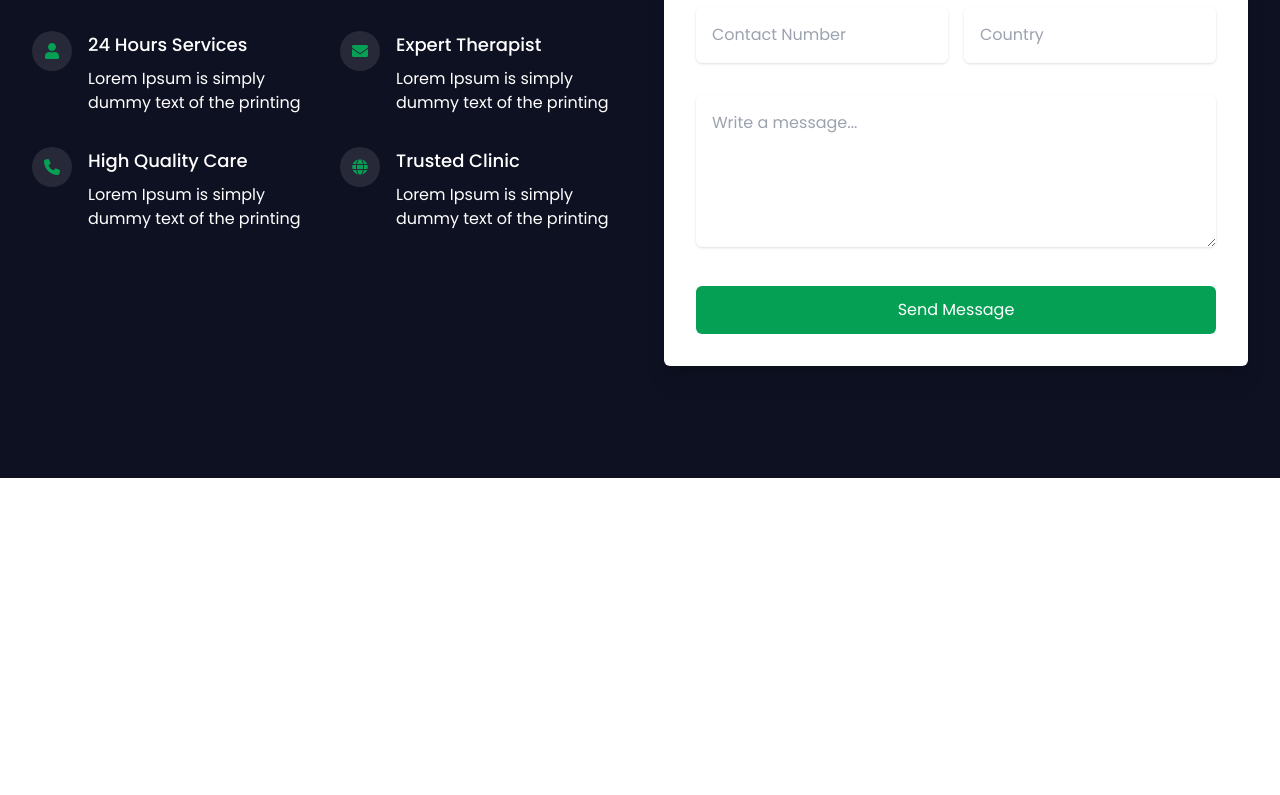
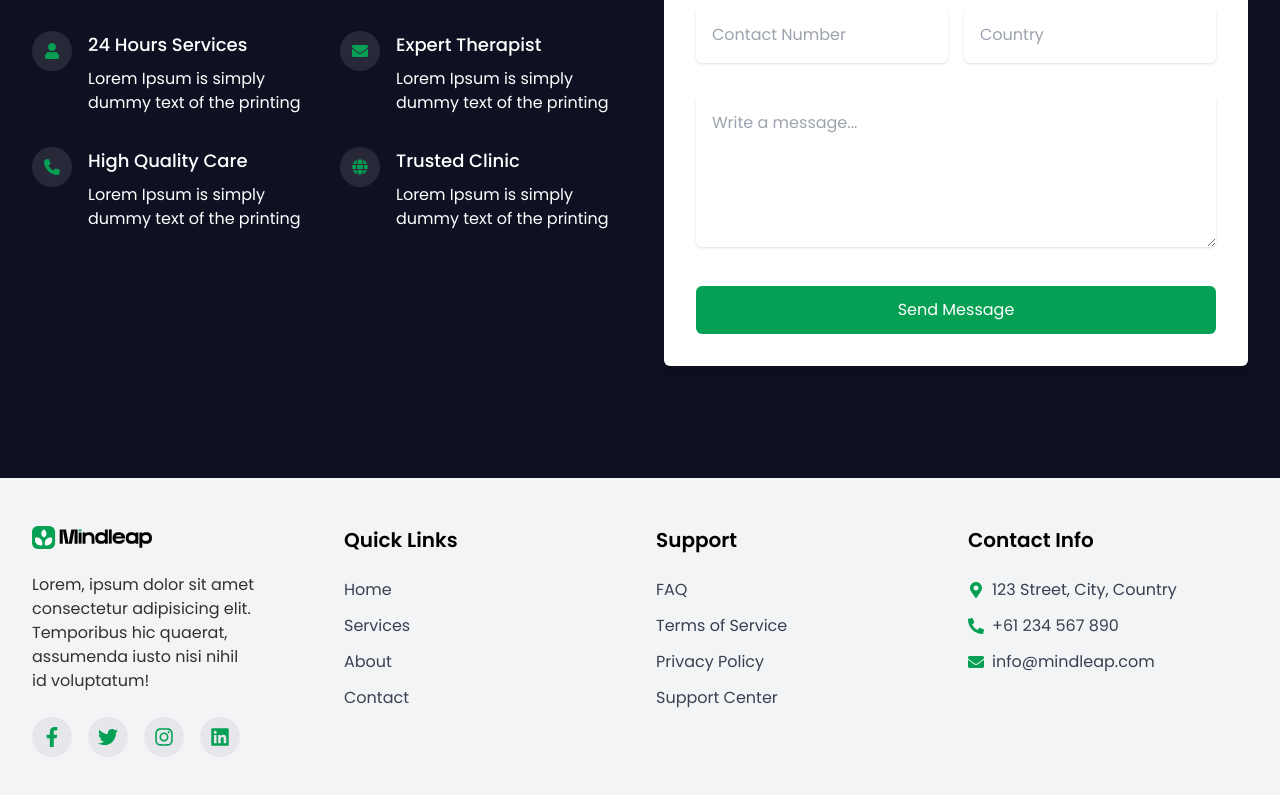
Before and after one commit to AaronJai/mind-motion, a Next.js app: page / in a window 1280 px wide. Shown: the part 4613-5408 px from the top of the page. Before the commit the page ends 5091 px from the top, so only its background shows below. Built offline with nearby package versions, Linux system fonts and the light colour scheme.

Commit message:
feat: implement footer

```diff
--- a/app/page.tsx
+++ b/app/page.tsx
@@ -1,5 +1,6 @@
 import About from "@/components/About";
 import Contact from "@/components/Contact";
+import Footer from "@/components/Footer";
 import Hero from "@/components/Hero";
 import Navbar from "@/components/Navbar";
 import Pricing from "@/components/Pricing";
@@ -19,6 +20,7 @@
       <Pricing  />
       <Testimonials />
       <Contact />
+      <Footer />
     </div>
   );
 }
--- /dev/null
+++ b/components/Footer.tsx
@@ -0,0 +1,98 @@
+import Image from 'next/image'
+import Link from 'next/link'
+import React from 'react'
+import { FaEnvelope, FaFacebookF, FaInstagram, FaLinkedin, FaMapMarker, FaMapMarkerAlt, FaPhoneAlt, FaTwitter } from 'react-icons/fa'
+
+const Footer = () => {
+    return (
+        <div className='py-12 bg-gray-100 px-8'>
+            <div className='container mx-auto grid grid-cols-1 md:grid-cols-4 sm:grid-cols-2 gap-8'>
+                {/* logos and images */}
+                <div className='space-y-6 mr-14'>
+                    <div className='flex items-center space-x-2'>
+                        <Image src='/assets/footer-logo.svg' width={120} height={40} alt='logo'/>
+                    </div>
+                    <p className='text-para'>Lorem, ipsum dolor sit amet consectetur adipisicing elit. Temporibus hic quaerat, assumenda iusto nisi nihil id voluptatum!</p>
+                    <div className='flex space-x-4'>
+                        <Link href="#" className='bg-gray-200 text-primary rounded-full size-10 flex items-center justify-center hover:bg-primary hover:text-white'>
+                            <FaFacebookF className='text-xl'/>
+                        </Link>
+
+                        <Link href="#" className='bg-gray-200 text-primary rounded-full size-10 flex items-center justify-center hover:bg-primary hover:text-white'>
+                            <FaTwitter className='text-xl'/>
+                        </Link>
+
+                        <Link href="#" className='bg-gray-200 text-primary rounded-full size-10 flex items-center justify-center hover:bg-primary hover:text-white'>
+                            <FaInstagram className='text-xl'/>
+                        </Link>
+
+                        <Link href="#" className='bg-gray-200 text-primary rounded-full size-10 flex items-center justify-center hover:bg-primary hover:text-white'>
+                            <FaLinkedin className='text-xl'/>
+                        </Link>
+                    </div>
+                </div>
+
+                {/* quick links */}
+                <div className='space-y-6'>
+                    <h3 className='text-xl font-semibold mb-4'>Quick Links</h3>
+                    <ul className='space-y-3 '>
+                        <li>
+                            <Link href="#home" className='hover:underline text-gray-700'>Home</Link>
+                        </li>
+                        <li>
+                            <Link href="#services" className='hover:underline text-gray-700'>Services</Link>
+                        </li>
+                        <li>
+                            <Link href="#about" className='hover:underline text-gray-700'>About</Link>
+                        </li>
+                        <li>
+                            <Link href="#contact" className='hover:underline text-gray-700'>Contact</Link>
+                        </li>
+                    </ul>
+                </div>
+
+                {/* support */}
+                <div className='space-y-6'>
+                    <h3 className='text-xl font-semibold mb-4'>Support</h3>
+                    <ul className='space-y-3 '>
+                        <li>
+                            <Link href="#" className='hover:underline text-gray-700'>FAQ</Link>
+                        </li>
+                        <li>
+                            <Link href="#" className='hover:underline text-gray-700'>Terms of Service</Link>
+                        </li>
+                        <li>
+                            <Link href="#" className='hover:underline text-gray-700'>Privacy Policy</Link>
+                        </li>
+                        <li>
+                            <Link href="#contact" className='hover:underline text-gray-700'>Support Center</Link>
+                        </li>
+                    </ul>
+                </div>
+
+                {/* contact us */}
+                <div className='space-y-6'>
+                    <h3 className='text-xl font-semibold mb-4'>Contact Info</h3>
+                    <ul className='space-y-3 '>
+                        <li className='flex items-center gap-2'>
+                            <FaMapMarkerAlt className='text-primary'/>
+                            <p className='text-gray-700'>123 Street, City, Country</p>
+                        </li>
+                        <li className='flex items-center gap-2'>
+                            <FaPhoneAlt className='text-primary'/>
+                            <p className='text-gray-700'>+61 234 567 890</p>
+                        </li>
+                        <li className='flex items-center gap-2'>
+                            <FaEnvelope className='text-primary'/>
+                            <p className='text-gray-700'>info@mindleap.com</p>
+                        </li>
+
+                    </ul>
+                </div>
+
+            </div>
+        </div>
+    )
+}
+
+export default Footer
```
